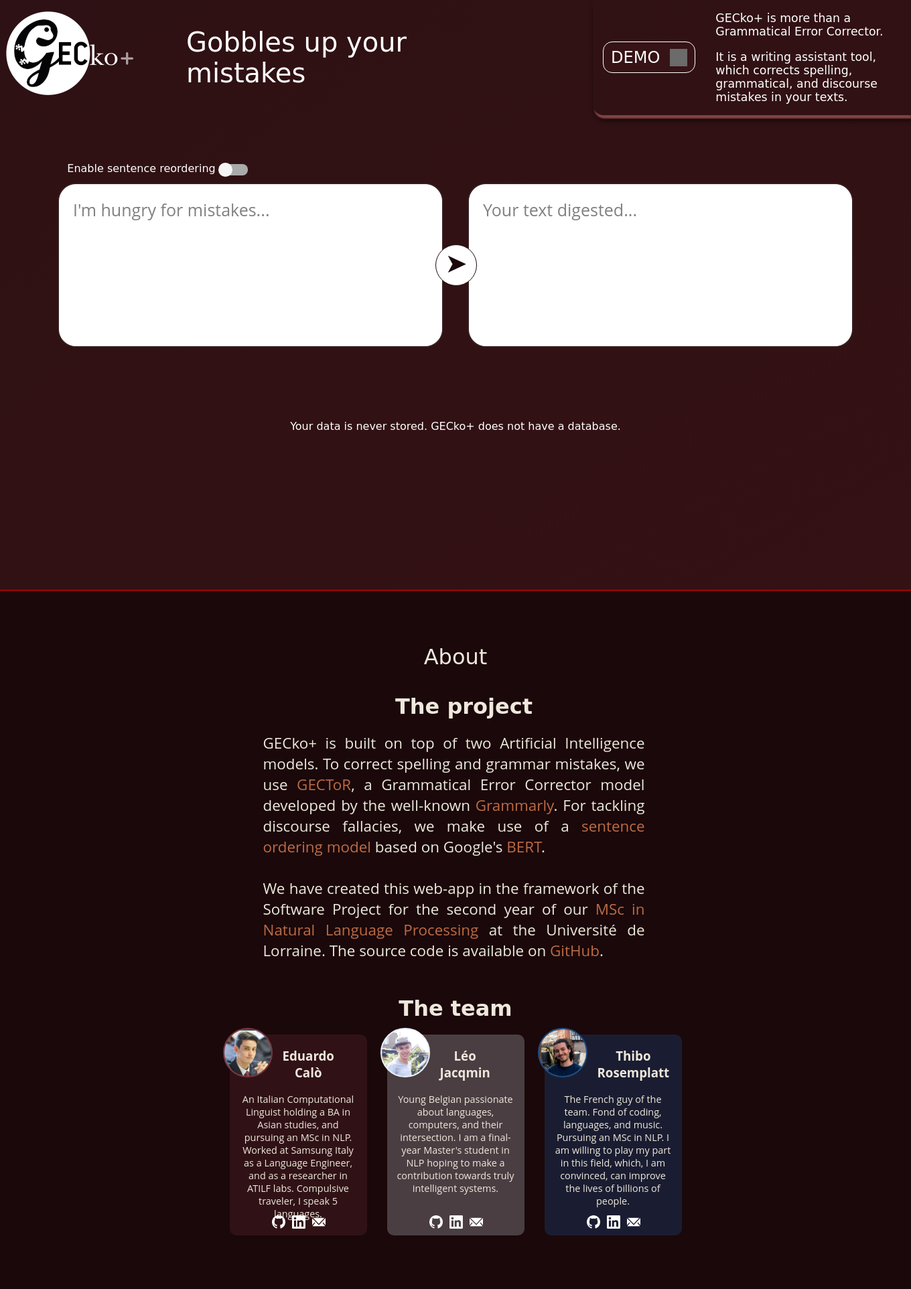
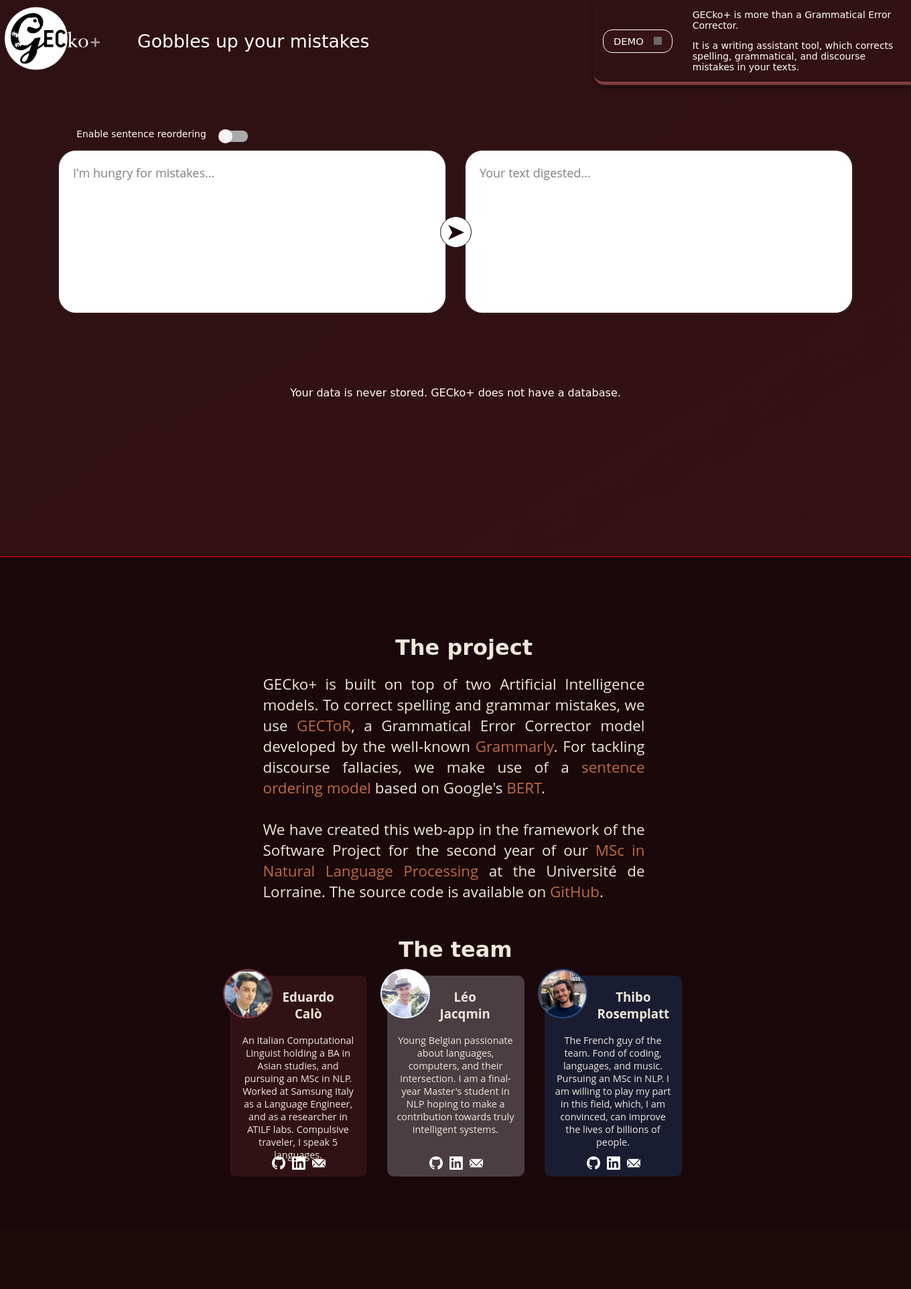
Before and after one commit to thiborose/gecko-app, a Flask app: page / in a window 1360 px wide. Shown: the whole page at 67% size. After the commit the page ends 1757 px from the top, so only its background shows below. Run offline with Flask 2, Linux system fonts and the light colour scheme; parts of the project's set-up code (start-up, migrations or seed data) failed here and were passed over; some libraries are stand-ins or nearby versions; some web fonts are replaced; grey boxes are pictures that could not be loaded.

Commit message:
unzooming elements

```diff
--- a/application/static/css/header.scss.css
+++ b/application/static/css/header.scss.css
@@ -40,7 +40,7 @@ nav a:nth-child(2):hover ~ #indicator {
 /* ::::::::::::::::::::::::::::::::::::::::::::::::::::::::::::::::::::::::: */
 header {
   display: grid;
-  grid-template-columns: 230px 500px 1fr  475px;
+  grid-template-columns: 157px 500px 1fr 475px;
   grid-template-rows: 1fr;
   gap: 0px 48px;
   grid-template-areas: "logo tagline . demo-container ";
@@ -52,13 +52,14 @@ header {
   header .logo-container {
     position: relative;
     /* width: 150px; */
-    width: 200px;
-    height: 150px;
+    width: 150px;
+    height: 110px;
     grid-area: logo;
     background: url("../img/GECko_plus_small.png");
-    background-repeat: no-repeat; }
+    background-repeat: no-repeat;
+    background-size: 150px; }
   header .header-tagline {
-    font-size: 30pt;
+    font-size: 20pt;
     display: inline-block;
     grid-area: tagline; }
 
@@ -68,14 +69,14 @@ header {
   border-bottom-left-radius: 16px;
   padding: 0 15px;
   display: grid;
-  grid-template-columns: 1fr 2fr;
+  grid-template-columns: 1fr 3fr;
   grid-template-rows: 1fr;
   gap: 0px 30px;
   grid-template-areas: "demo-button  demo-text";
   align-items: center; }
   #demo-container #demo-text {
     grid-area: demo-text;
-    font-size: 13pt; }
+    font-size: 14px; }
 
 #demo-button {
   grid-area: demo-button;
@@ -85,15 +86,14 @@ header {
   display: flex;
   align-items: center;
   justify-content: center;
-  height: 45px;
   border: 1px solid; }
   #demo-button p {
-    font-size: 24px;
+    font-size: 11pt;
     padding-right: 15px;
     margin: 8px 0; }
   #demo-button #demo-logo {
-    height: 26px;
-    width: 26px;
+    height: 12px;
+    width: 12px;
     filter: grayscale(80%) invert(83%); }
   #demo-button:hover {
     cursor: pointer; }
--- a/application/static/css/main.scss.css
+++ b/application/static/css/main.scss.css
@@ -34,7 +34,7 @@ body {
     width: 275px;
     color: white;
     font-family: 'Delius', cursive;
-    font-size: 1em;
+    font-size: 14px;
     margin-left: 30px; }
     .main-container .checkbox-container input#reorder-checkbox {
       float: right;
@@ -74,7 +74,7 @@ body {
       border-radius: 8px; }
   .main-container .textboxes-container {
     display: grid;
-    grid-template-columns: 20px 1fr 40px 1fr 20px;
+    grid-template-columns: 20px 1fr 30px 1fr 20px;
     grid-template-rows: 1fr;
     grid-template-areas: ". input-box button output-box .";
     padding-top: 10px;
@@ -88,13 +88,13 @@ body {
       font-family: "Verdana", sans-serif;
       text-transform: uppercase;
       background: white;
-      height: 60px;
-      line-height: 55px;
-      width: 60px;
+      height: 45px;
+      line-height: 45px;
+      width: 45px;
       border: 1px solid #1a080a;
       border-radius: 100%;
       color: #1a080a;
-      font-size: 40px;
+      font-size: 35px;
       -webkit-transition: all 0.3 ease;
       transition: all 0.3 ease;
       cursor: pointer;
@@ -102,7 +102,7 @@ body {
       align-self: center;
       z-index: 20;
       transition: background 0.4s ease-in-out, color 0.2s ease-in-out;
-      margin: 0 -10px;
+      place-self: center;
       /*
             &:hover, :active, :focus{
                 color: #501B1D;
@@ -130,7 +130,7 @@ body {
     .main-container .textboxes-container .text-box {
       grid-area: textbox;
       font-family: 'Open Sans', sans-serif;
-      font-size: 30px;
+      font-size: 18px;
       min-height: 200px;
       background-color: white; }
       .main-container .textboxes-container .text-box:empty:before {
@@ -143,7 +143,6 @@ body {
       border-radius: 25px;
       font-family: 'Open Sans', sans-serif;
       color: black;
-      font-size: 25px;
       resize: none;
       outline: none;
       box-shadow: 0 0 3px #4b4b4b;
--- a/application/static/sass/header.scss
+++ b/application/static/sass/header.scss
@@ -54,7 +54,7 @@ nav a:nth-child(2):hover~#indicator {
 
 header {
     display: grid;
-    grid-template-columns: 230px 500px 1fr  475px;
+    grid-template-columns: 157px 500px 1fr 475px;
     grid-template-rows: 1fr;
     gap: 0px 48px;
     grid-template-areas: "logo tagline . demo-container ";
@@ -76,17 +76,17 @@ header {
         // outline: 1px solid violet;
         position: relative;
         /* width: 150px; */
-        width: 200px;
-        height: 150px;
+        width: 150px;
+        height: 110px;
         grid-area: logo;
         background: url("../img/GECko_plus_small.png");
         // background: url("../img/GECko_logo_small.png");
         background-repeat: no-repeat;
-        // background-size: 150px;
+        background-size: 150px;
     }
     .header-tagline{
         // outline: 1px solid cyan;
-        font-size: 30pt;
+        font-size: 20pt;
         display: inline-block;
         grid-area: tagline;
     }
@@ -102,7 +102,7 @@ header {
     padding: 0 15px;
     //
     display: grid;
-    grid-template-columns:  1fr 2fr;
+    grid-template-columns:  1fr 3fr;
     grid-template-rows: 1fr;
     gap: 0px 30px;
     grid-template-areas: "demo-button  demo-text";
@@ -110,7 +110,7 @@ header {
 
     #demo-text{
         grid-area: demo-text;
-        font-size: 13pt;
+        font-size: 14px;
     }
 
 }
@@ -126,19 +126,19 @@ header {
     display: flex;
     align-items:center;
     justify-content: center;
-    height: 45px;
+    // height: 45px;
     border: 1px solid;
 
 
     p{
-        font-size: 24px;
+        font-size: 11pt;
         padding-right: 15px;
         margin: 8px 0;
     }
 
     #demo-logo{
-        height: 26px;
-        width: 26px;
+        height: 12px;
+        width: 12px;
         filter: grayscale(80%) invert(83%);
 
     }
--- a/application/static/sass/main.scss
+++ b/application/static/sass/main.scss
@@ -53,7 +53,7 @@ body {
         width: 275px;
         color: white;
         font-family: 'Delius', cursive;
-        font-size: 1em;
+        font-size: 14px;
         margin-left: 30px;
 
         input#reorder-checkbox{
@@ -107,7 +107,7 @@ body {
     .textboxes-container {
 
         display: grid;
-        grid-template-columns: 20px 1fr 40px 1fr 20px;
+        grid-template-columns: 20px 1fr 30px 1fr 20px;
         grid-template-rows: 1fr;
         grid-template-areas: ". input-box button output-box .";
         // outline: 1px solid grey;
@@ -127,13 +127,13 @@ body {
             font-family: "Verdana", sans-serif;
             text-transform: uppercase;
             background: white;
-            height: 60px;
-            line-height: 55px;
-            width: 60px;
+            height: 45px;
+            line-height: 45px;
+            width: 45px;
             border: 1px solid $footer-color;
             border-radius: 100%;
             color: $footer-color;
-            font-size: 40px;
+            font-size: 35px;
             -webkit-transition: all 0.3 ease;
             transition: all 0.3 ease;
             cursor: pointer;
@@ -142,7 +142,9 @@ body {
             align-self: center;
             z-index: 20;
             transition: background 0.4s ease-in-out, color 0.2s ease-in-out;
-            margin: 0 -10px;
+            // margin: 0 -10px;
+
+            place-self: center;
 /*
             &:hover, :active, :focus{
                 color: #501B1D;
@@ -185,7 +187,7 @@ body {
         .text-box {
             grid-area: textbox;
             font-family: 'Open Sans', sans-serif;
-            font-size: 30px;
+            font-size: 18px;
             // width: 500px;
             min-height: 200px;
             background-color: white;
@@ -203,7 +205,7 @@ body {
             border-radius: 25px;
             font-family: 'Open Sans', sans-serif;
             color: black;
-            font-size: 25px;
+            // font-size: 25px;
             resize: none;
             outline: none;
             box-shadow: 0 0 3px #4b4b4b;
--- a/application/templates/index.html
+++ b/application/templates/index.html
@@ -108,7 +108,7 @@
 
 
         <footer>
-            <div class="footer-title">About</div>
+            <!-- <div class="footer-title">About</div> -->
 
             <div class="about-container" id="about">
                 {% block team %}{% endblock %}
```
Also changed, not shown: 2 other files.
